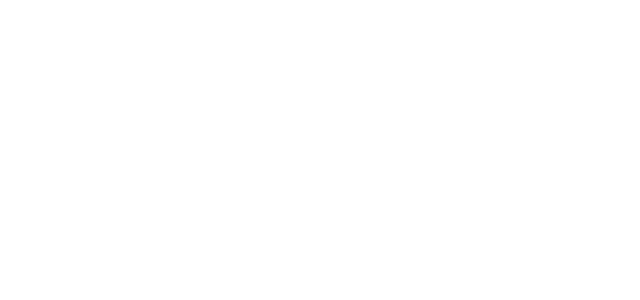
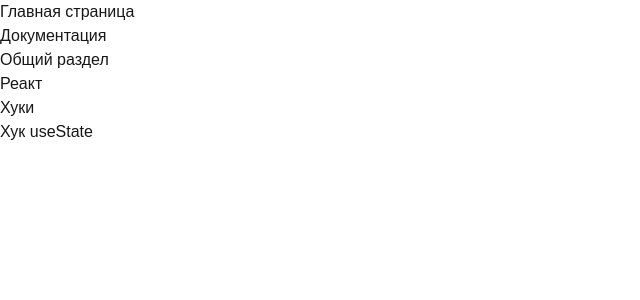
Before and after one commit to OlhaFedorets/next-app, a Next.js app: page / in a window 1280 px wide. Shown: the top 300 px of the page, without its empty margins (0-640 px from the left). Built offline with nearby package versions, Linux system fonts and the light colour scheme.

Commit message:
change app

```diff
--- a/src/app/page.tsx
+++ b/src/app/page.tsx
@@ -1,8 +1,27 @@
+import Link from "next/link";
+
 export default function Home() {
 
-  return (
-    <div>
-
-    </div>
-  );
+    return (
+        <div>
+            <h1>Главная страница</h1>
+            <nav>
+                <h2>Документация</h2>
+                <ul>
+                    <li>
+                        <Link href="/docs">Общий раздел</Link>
+                    </li>
+                    <li>
+                        <Link href="/docs/react">Реакт</Link>
+                    </li>
+                    <li>
+                        <Link href="/docs/react/hooks">Хуки</Link>
+                    </li>
+                    <li>
+                        <Link href="docs/react/hooks/useState">Хук useState</Link>
+                    </li>
+                </ul>
+            </nav>
+        </div>
+    );
 }
```
